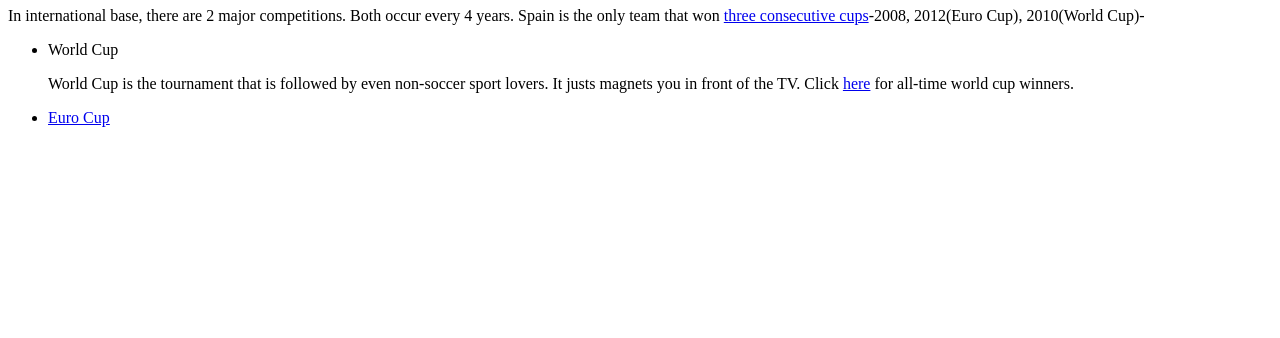
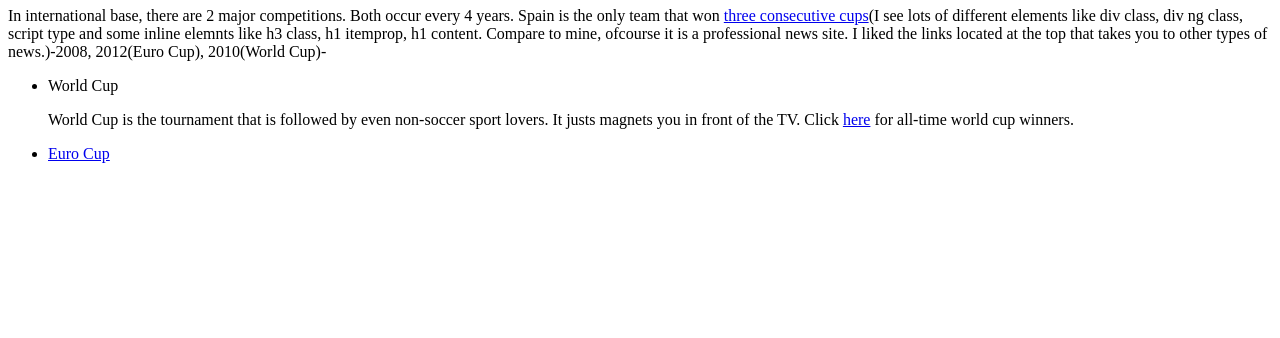
Before and after one commit to erinc35/erinc35.github.io, a plain HTML site: page index.html in a window 1280 px wide. Shown: the part 462-800 px from the top of the page. Drawn offline with Linux system fonts and the light colour scheme.

Commit message:
edit text on index

```diff
--- a/index.html
+++ b/index.html
@@ -8,7 +8,7 @@
   <body>
     <img src="goal.png">
     <h1>WELCOME TO SOCCER PASSION!</h2>
-  <p>In international base, there are 2 major competitions. Both occur every 4 years. Spain is the only team that won <a href="https://www.the-newshub.com/football/when-spain-ruled-the-world-2008-2012" target="_blank">three consecutive cups</a>-2008, 2012(Euro Cup), 2010(World Cup)-</p>
+  <p>In international base, there are 2 major competitions. Both occur every 4 years. Spain is the only team that won <a href="https://www.the-newshub.com/football/when-spain-ruled-the-world-2008-2012" target="_blank">three consecutive cups</a>(I see lots of different elements like div class, div ng class, script type and some inline elemnts like h3 class, h1 itemprop, h1 content. Compare to mine, ofcourse it is a professional news site. I liked the links located at the top that takes you to other types of news.)-2008, 2012(Euro Cup), 2010(World Cup)-</p>
       <ul>
         <li>World Cup</li>
         <p></p>
```
